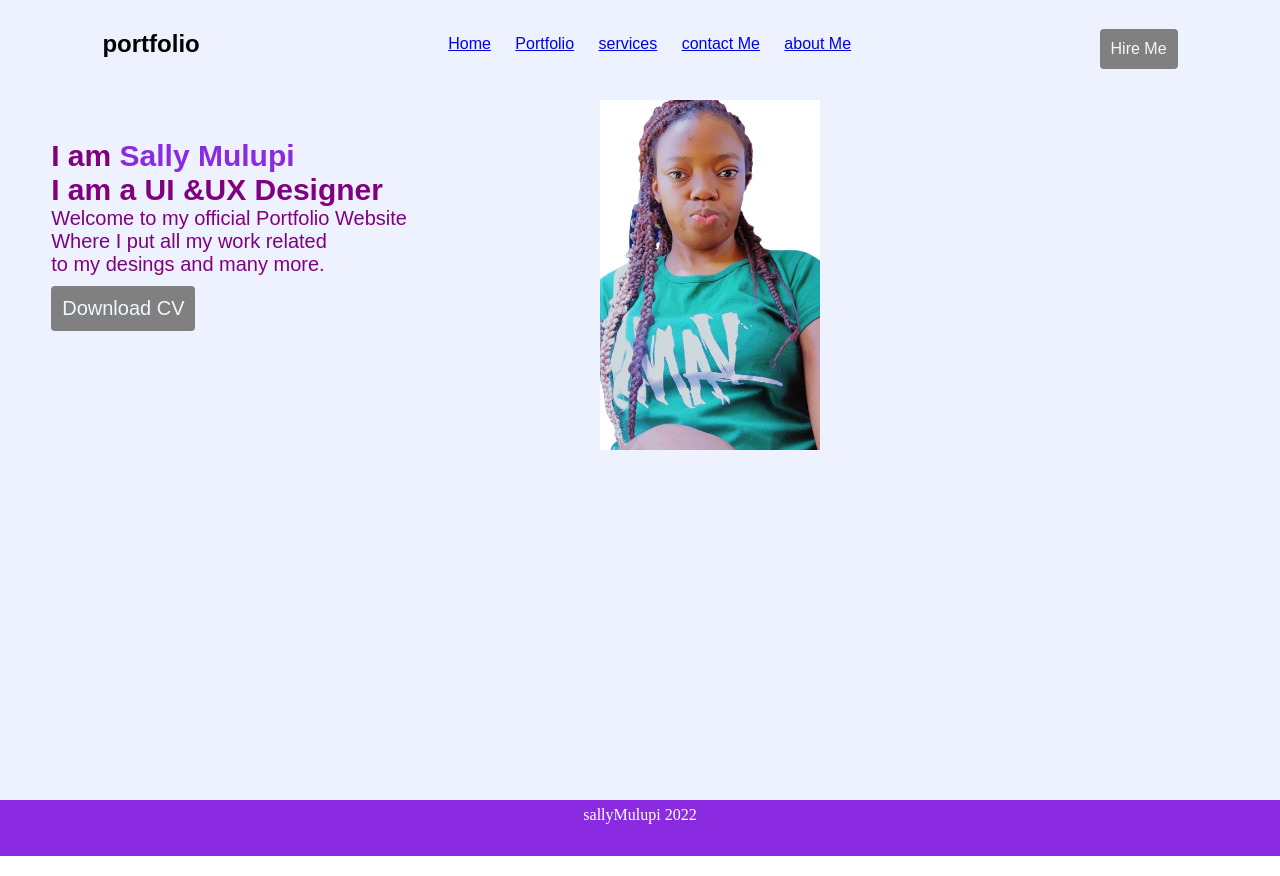
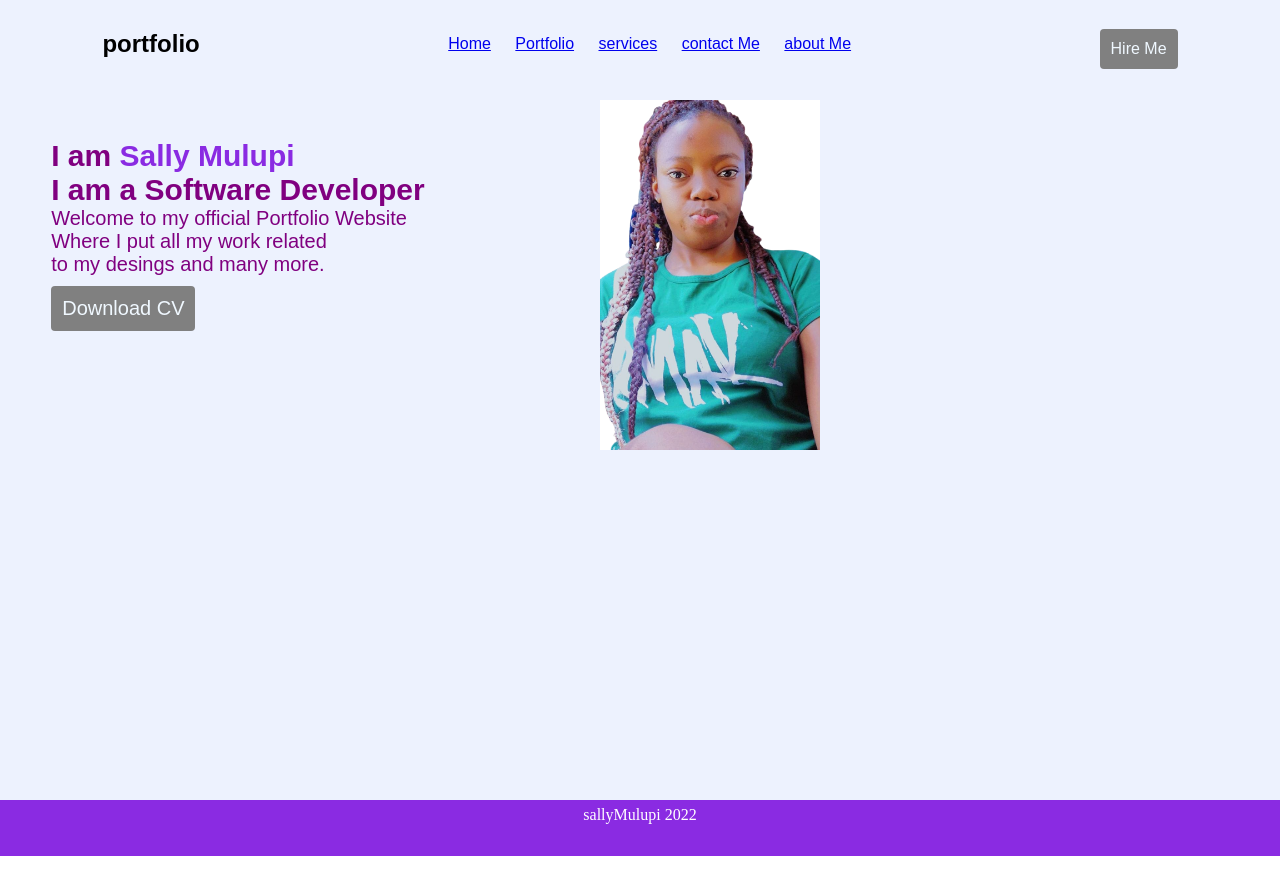
Before and after one commit to SallyMulupi/SALLY-MULUPI-S-PORTFOLIO, a plain HTML site: page index.html in a window 1280 px wide. Drawn offline with Linux system fonts and the light colour scheme.

Commit message:
change career

```diff
--- a/index.html
+++ b/index.html
@@ -40,7 +40,7 @@
         </nav>
         <div class="info">
             <h2> I am <span>Sally Mulupi</span></h2>
-            <h2>I am a UI &UX Designer</h2>
+            <h2>I am a Software Developer</h2>
             <p>Welcome to my official Portfolio Website
                 <br> Where I put all my work related
                 <br>to my desings and many more.</p>
```
